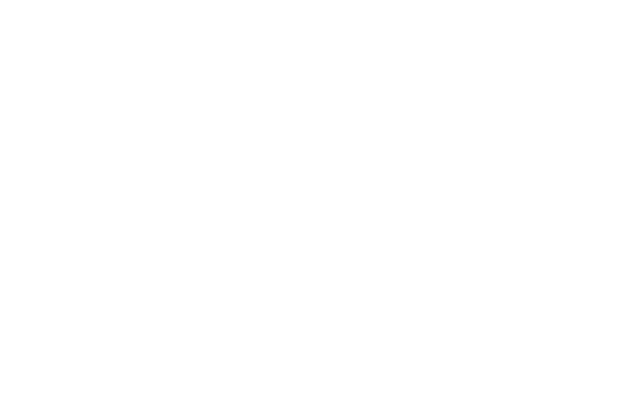
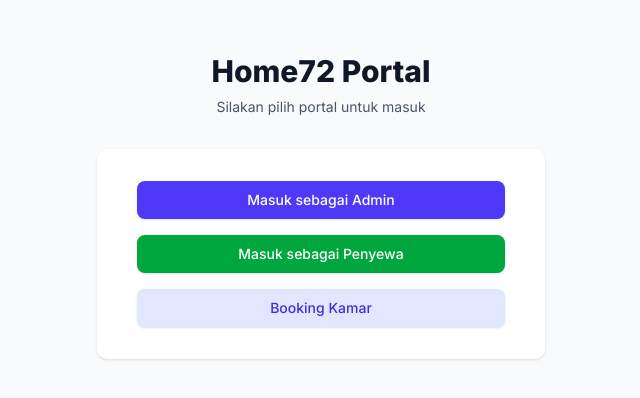
Before and after one commit to JerryHollywhite/home72, a Next.js app: page / in a window 1280 px wide. Before the commit this address had no page. Shown: the part 194-592 px from the top of the page, without its empty margins (319-959 px from the left). Built offline with nearby package versions, Linux system fonts and the light colour scheme.

Commit message:
Update home page to landing page menu instead of simple redirect

```diff
--- a/app/page.tsx
+++ b/app/page.tsx
@@ -1,5 +1,41 @@
-import { redirect } from 'next/navigation'
+import Link from 'next/link'
 
 export default function Home() {
-  redirect('/dashboard')
+  return (
+    <div className="min-h-screen bg-gray-50 flex flex-col justify-center py-12 sm:px-6 lg:px-8">
+      <div className="sm:mx-auto sm:w-full sm:max-w-md">
+        <h1 className="text-center text-3xl font-extrabold text-gray-900">
+          Home72 Portal
+        </h1>
+        <p className="mt-2 text-center text-sm text-gray-600">
+          Silakan pilih portal untuk masuk
+        </p>
+      </div>
+
+      <div className="mt-8 sm:mx-auto sm:w-full sm:max-w-md">
+        <div className="bg-white py-8 px-4 shadow sm:rounded-lg sm:px-10 space-y-4">
+          <Link
+            href="/auth/login"
+            className="w-full flex justify-center py-2 px-4 border border-transparent rounded-md shadow-sm text-sm font-medium text-white bg-indigo-600 hover:bg-indigo-700"
+          >
+            Masuk sebagai Admin
+          </Link>
+
+          <Link
+            href="/tenant/login"
+            className="w-full flex justify-center py-2 px-4 border border-transparent rounded-md shadow-sm text-sm font-medium text-white bg-green-600 hover:bg-green-700"
+          >
+            Masuk sebagai Penyewa
+          </Link>
+
+          <Link
+            href="/booking"
+            className="w-full flex justify-center py-2 px-4 border border-transparent rounded-md shadow-sm text-sm font-medium text-indigo-700 bg-indigo-100 hover:bg-indigo-200"
+          >
+            Booking Kamar
+          </Link>
+        </div>
+      </div>
+    </div>
+  )
 }
```
